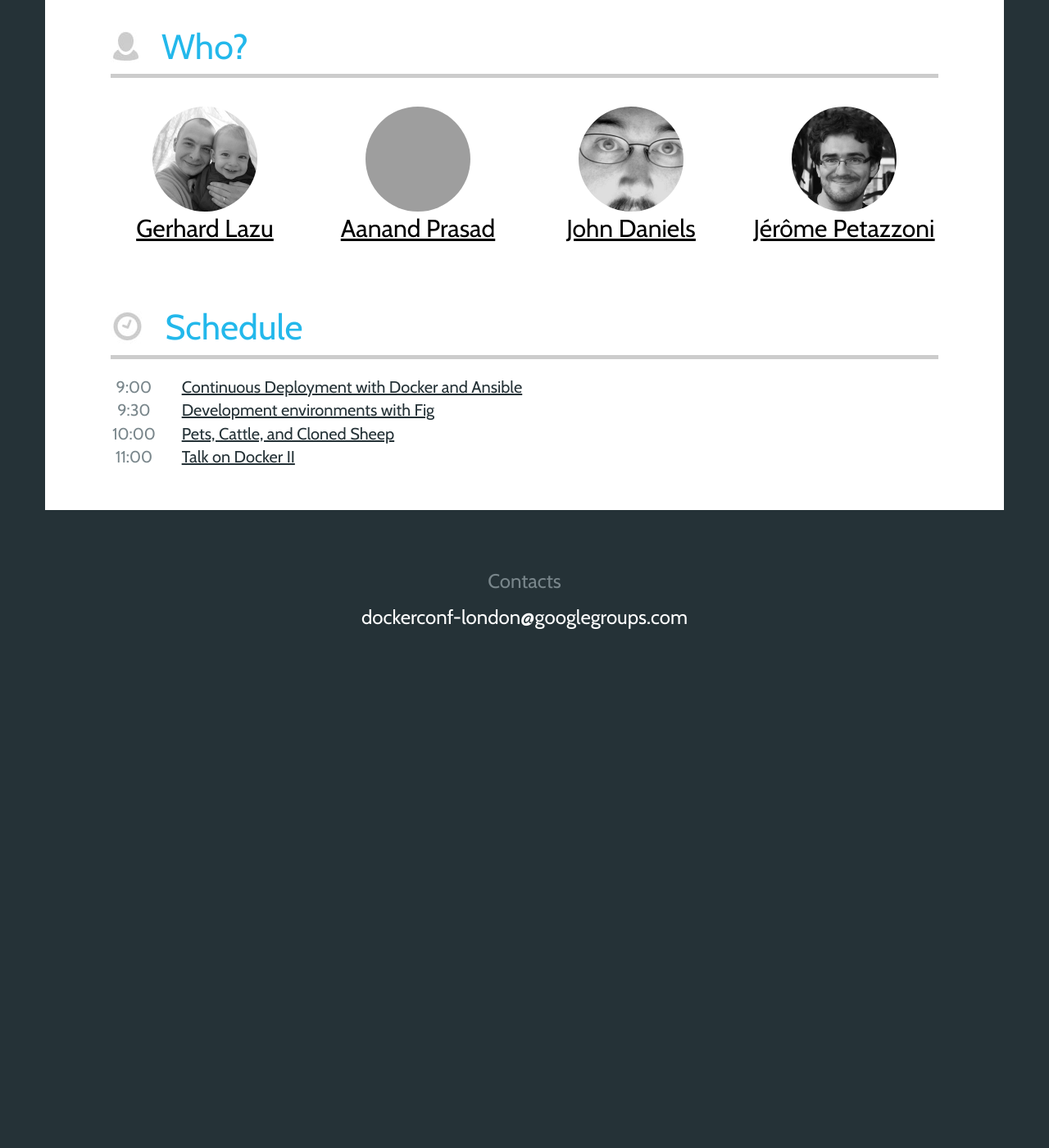
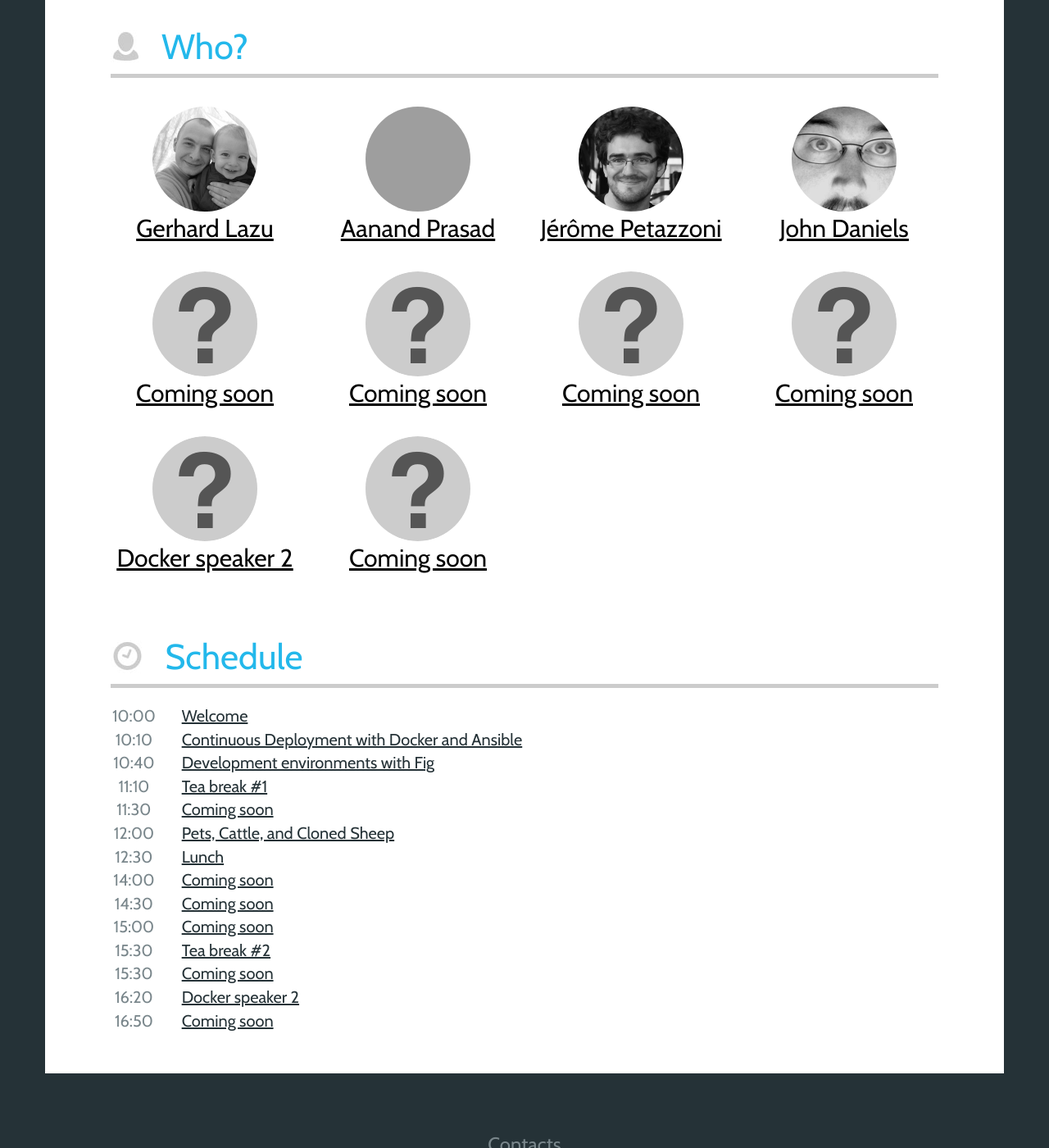
Before and after one commit to gitter-badger/ContainerCamp.github.io, a Jekyll site: the page built from index.html, in a window 1280 px wide and 1400 px high, scrolled down 1425 px. Shown: the whole window at 82% size. Built offline with Jekyll 4.4.1, drawn with Linux system fonts in a browser that asks for light colours; nearby versions of some CDN libraries; Markdown is read by kramdown in place of the engine named in the settings; before the commit the page ends 2215 px from its top, so only the background shows below that; some of the changed text lies outside the part shown; grey boxes are pictures that could not be loaded.

Commit message:
added breaks, changed schedule

```diff
--- a/_plugins/ordered_talks.rb
+++ b/_plugins/ordered_talks.rb
@@ -4,6 +4,11 @@ module OrderedTalks
       site.data['ordered_talks'] = site.posts.sort_by do |t|
           t.data["from"].sub(':', '').to_i
       end
+      site.data['speakers'] = site.posts.reject do |t|
+        !!t.data["break"]
+      end.sort_by do |t|
+          t.data["from"].sub(':', '').to_i
+      end
     end
   end
 end
--- a/_posts/2011-12-31-countinuous_deployment_docker_ansible.md
+++ b/_posts/2011-12-31-countinuous_deployment_docker_ansible.md
@@ -8,6 +8,6 @@ title:  "Continuous Deployment with Docker and Ansible"
 biography:
     Rubyist with a strong devops background
 
-from: "9:00"
+from: "10:10"
 ---
 Ansible can provision instances with AWS, Rackspace and DigitalOcean, configure them with Docker and then continuously deploy Docker-aware apps effortlessly. This talk is a successor of the January Docker meetup one https://speakerdeck.com/gerhardlazu/ansible-and-docker-the-path-to-continuous-delivery-part-1
--- a/_posts/2011-12-31-development_environments_with_fig.md
+++ b/_posts/2011-12-31-development_environments_with_fig.md
@@ -8,7 +8,7 @@ title:  "Development environments with Fig"
 biography: |+
     Frontend/backend web and iOS developer. London.
 
-from: "9:30"
+from: "10:40"
 ---
 Fig is a tool for creating and running repeatable, isolated, throwaway development environments with Docker. It's being used by all sorts of impressive people - like the UK government, and Docker themselves.
 
--- /dev/null
+++ b/_posts/2011-12-31-lunch.md
@@ -0,0 +1,6 @@
+---
+layout: talk
+break: true
+title:  "Lunch"
+from: "12:30"
+---
--- a/_posts/2011-12-31-pets_cattle_cloned_sheep.md
+++ b/_posts/2011-12-31-pets_cattle_cloned_sheep.md
@@ -8,7 +8,7 @@ title:  "Pets, Cattle, and Cloned Sheep"
 biography:
     I make and fix internet things. I live on the internet, which makes for a short commute.
 
-from: "10:00"
+from: "12:00"
 ---
 
 The metaphor of 'pets versus cattle' for how we manage servers is intended to show the benefits of configuration management and replicability versus hand-managed 'snowflake' servers. Where does Docker fall into this approach and are there unexpected risks from using Docker?
--- /dev/null
+++ b/_posts/2011-12-31-tea-break-1.md
@@ -0,0 +1,6 @@
+---
+layout: talk
+break: true
+title:  "Tea break #1"
+from: "11:10"
+---
--- /dev/null
+++ b/_posts/2011-12-31-tea-break-2.md
@@ -0,0 +1,6 @@
+---
+layout: talk
+break: true
+title:  "Tea break #2"
+from: "15:30"
+---
--- /dev/null
+++ b/_posts/2012-01-01-coming-soon-01.md
@@ -0,0 +1,14 @@
+---
+layout: talk
+speaker_name:  "Coming soon"
+image_url: "/images/speakers/coming-soon.png"
+github: "https://github.com/DockerConfLondon"
+twitter: "dockerconf"
+title:  "Coming soon"
+biography:
+    Coming soon
+
+from: "14:00"
+---
+
+Talk coming soon!
--- /dev/null
+++ b/_posts/2012-01-01-coming-soon-02.md
@@ -0,0 +1,14 @@
+---
+layout: talk
+speaker_name:  "Coming soon"
+image_url: "/images/speakers/coming-soon.png"
+github: "https://github.com/DockerConfLondon"
+twitter: "dockerconf"
+title:  "Coming soon"
+biography:
+    Coming soon
+
+from: "14:30"
+---
+
+Talk coming soon!
--- /dev/null
+++ b/_posts/2012-01-01-coming-soon-03.md
@@ -0,0 +1,14 @@
+---
+layout: talk
+speaker_name:  "Coming soon"
+image_url: "/images/speakers/coming-soon.png"
+github: "https://github.com/DockerConfLondon"
+twitter: "dockerconf"
+title:  "Coming soon"
+biography:
+    Coming soon
+
+from: "15:00"
+---
+
+Talk coming soon!
--- /dev/null
+++ b/_posts/2012-01-01-coming-soon-04.md
@@ -0,0 +1,14 @@
+---
+layout: talk
+speaker_name:  "Coming soon"
+image_url: "/images/speakers/coming-soon.png"
+github: "https://github.com/DockerConfLondon"
+twitter: "dockerconf"
+title:  "Coming soon"
+biography:
+    Coming soon
+
+from: "15:30"
+---
+
+Talk coming soon!
--- /dev/null
+++ b/_posts/2012-01-01-coming-soon-05.md
@@ -0,0 +1,14 @@
+---
+layout: talk
+speaker_name:  "Docker speaker 2"
+image_url: "/images/speakers/coming-soon.png"
+github: "https://github.com/DockerConfLondon"
+twitter: "dockerconf"
+title:  "Docker speaker 2"
+biography:
+    Coming soon
+
+from: "16:20"
+---
+
+Talk coming soon!
--- /dev/null
+++ b/_posts/2012-01-01-coming-soon-06.md
@@ -0,0 +1,14 @@
+---
+layout: talk
+speaker_name:  "Coming soon"
+image_url: "/images/speakers/coming-soon.png"
+github: "https://github.com/DockerConfLondon"
+twitter: "dockerconf"
+title:  "Coming soon"
+biography:
+    Coming soon
+
+from: "16:50"
+---
+
+Talk coming soon!
--- /dev/null
+++ b/_posts/2012-01-01-intro.md
@@ -0,0 +1,6 @@
+---
+layout: talk
+break: true
+title:  "Welcome"
+from: "10:00"
+---
--- a/index.html
+++ b/index.html
@@ -38,7 +38,7 @@ title: Welcome
   <div class="row">
       <div class="col-md-12">
           <p class="black">12th September 2014</p>
-          <p class="gray">9:00 - 18:00</p>
+          <p class="gray">9:30 - 18:00</p>
       </div>
   </div>
 </div>
@@ -47,7 +47,7 @@ title: Welcome
       <span class="image-who"></span>
       <h2>Who?</h2>
   </div>
-  {% assign slice_set = site.data.ordered_talks | each_slice(3) %}
+  {% assign slice_set = site.data.speakers | each_slice(3) %}
   {% for slice in slice_set %}
   <div class="row">
       {% for talk in slice %}
```
Also changed, not shown: _posts/2011-12-31-docker_talk_1.md (+3 -3 lines), images/speakers/coming-soon.png (added).
